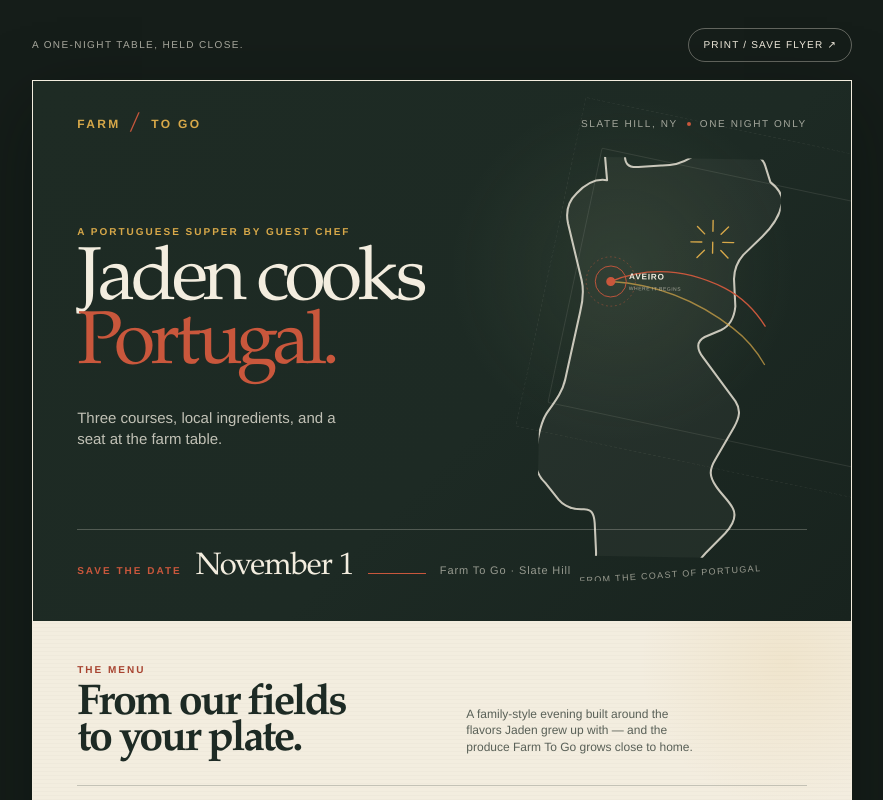
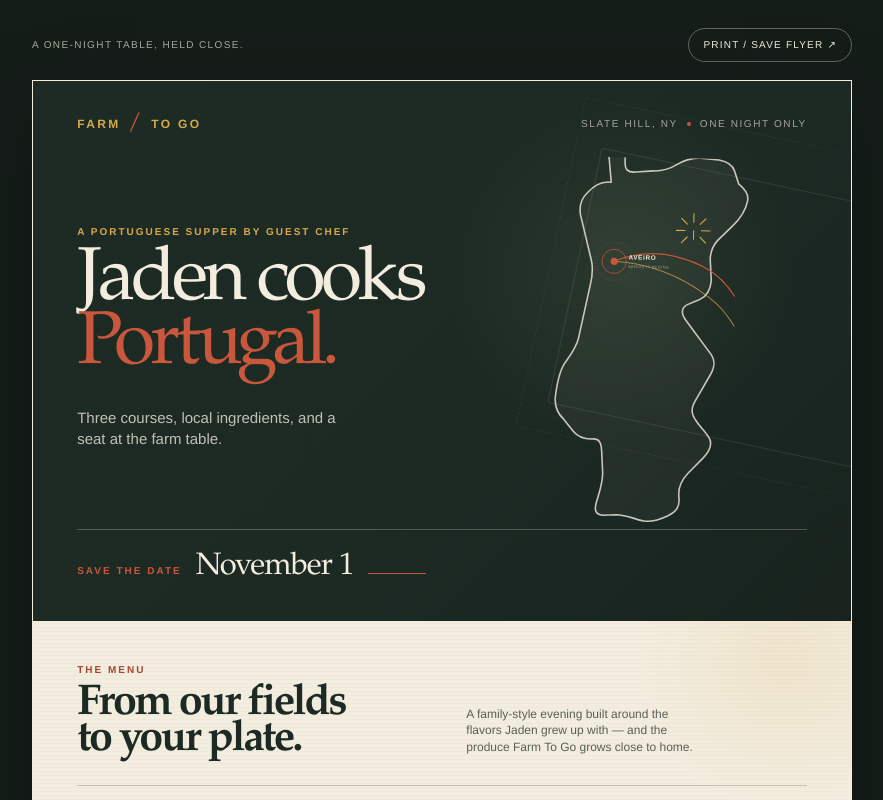
Before and after one commit to jadenguitarman/guest-chef-marketing, a Next.js app: page / in a window 1280 px wide. Shown: the top 800 px of the page, without its empty margins (198-1081 px from the left). Built offline with nearby package versions, Linux system fonts and the light colour scheme.

Commit message:
Keep Portugal artwork within bounds

```diff
--- a/app/globals.css
+++ b/app/globals.css
@@ -294,19 +294,6 @@ a {
   stroke-width: 1.5;
 }
 
-.hero-art__caption {
-  position: absolute;
-  right: 0;
-  bottom: 1%;
-  left: 22%;
-  margin: 0;
-  color: rgba(243, 237, 223, 0.58);
-  font-size: clamp(7px, 0.8vw, 9px);
-  letter-spacing: 0.15em;
-  text-transform: uppercase;
-  transform: rotate(-5deg);
-}
-
 .hero-art__label,
 .hero-art__sub-label {
   font-family: var(--font-sans), Arial, sans-serif;
@@ -353,12 +340,6 @@ a {
   width: 8%;
   height: 1px;
   background: var(--tomato);
-}
-
-.hero-panel__date-sub {
-  color: rgba(240, 236, 223, 0.58);
-  font-size: clamp(8px, 0.95vw, 11px);
-  letter-spacing: 0.08em;
 }
 
 .menu-panel {
@@ -671,10 +652,6 @@ a {
     width: 5%;
   }
 
-  .hero-panel__date-sub {
-    font-size: 7px;
-  }
-
   .menu-panel__intro {
     grid-template-columns: 1fr;
     gap: 9px;
--- a/app/page.tsx
+++ b/app/page.tsx
@@ -62,6 +62,7 @@ export default function Home() {
           <div className="hero-art" aria-hidden="true">
             <svg className="hero-art__map" viewBox="0 0 260 420" fill="none">
               <title>Portugal, with Aveiro marked on the coast</title>
+              <g transform="translate(20 6) scale(0.78)">
                 <path
                   className="hero-art__map-outline"
                   d="M70 17c-13-2-24 5-33 15-9 9-12 20-9 33l16 62c3 12 2 22-1 35l-15 74c-3 15-12 26-20 38-6 10-9 26-11 43-2 15 2 25 12 34l14 17c7 8 15 11 28 10 8 0 11 4 12 15l2 31c1 15-5 31-8 43-3 11-1 17 9 18l19-1c14 0 27 6 39 8 12 2 24-3 34-8 12-6 16-13 15-25-2-12 2-24 12-35l21-22c9-10 13-19 8-28-5-9-13-15-19-24-7-10-8-17-1-29l20-36c6-11 7-19 1-28l-36-47c-8-10-8-18 1-23l18-8c10-5 14-14 15-26l-2-30c0-11 3-19 10-27l20-20c11-11 19-25 21-36 2-9-4-17-13-24l-6-18c-3-9-10-13-22-15l-26-2c-13-1-23 3-34 10-11 7-20 9-32 9l-25 2c-12 1-15-4-15-14v-15c0-10-5-15-15-15l-10 1Z"
@@ -74,15 +75,14 @@ export default function Home() {
                 <path className="hero-art__sun" d="M187 71v-12M187 95V83M163 83h12M198 83h12M170 66l8 8M196 92l8 8M204 66l-8 8M178 92l-8 8" />
                 <text className="hero-art__label" x="96" y="125">AVEIRO</text>
                 <text className="hero-art__sub-label" x="96" y="137">where it begins</text>
+              </g>
             </svg>
-            <div className="hero-art__caption">from the coast of Portugal</div>
           </div>
 
           <div className="hero-panel__date">
             <span className="hero-panel__date-label">SAVE THE DATE</span>
             <strong>November 1</strong>
             <span className="hero-panel__date-rule" />
-            <span className="hero-panel__date-sub">Farm To Go · Slate Hill</span>
           </div>
         </section>
 
```
Lines whose indentation alone changed are shown as unchanged.
